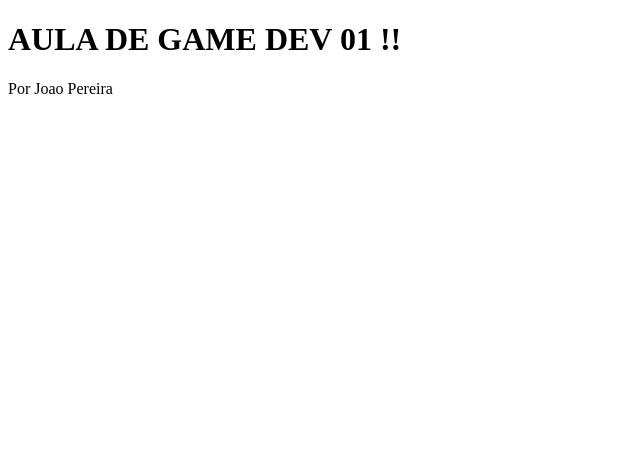
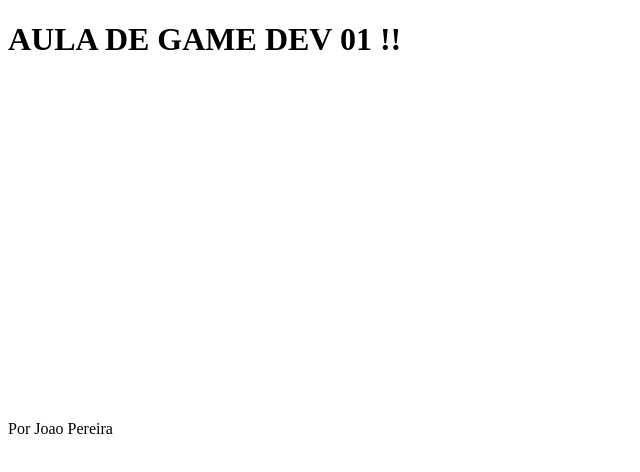
Before and after one commit to JoaoVictorPereira/GET.Si, a plain HTML site: page aula01/index.html in a window 1280 px wide. Shown: the whole page, without its empty margins (0-640 px from the left). Drawn offline with Linux system fonts and the light colour scheme.

Commit message:
captura canvas no html

```diff
--- a/aula01/index.html
+++ b/aula01/index.html
@@ -8,6 +8,12 @@
   </head>
   <body>
     <h1>AULA DE GAME DEV 01 !!</h1>
+    <canvas></canvas>
     <p>Por Joao Pereira</p>
+    <script>
+      let canvas = document.querySelector("canvas");
+      canvas.width = 480;
+      canvas.height = 320;
+    </script>
   </body>
 </html>
```
